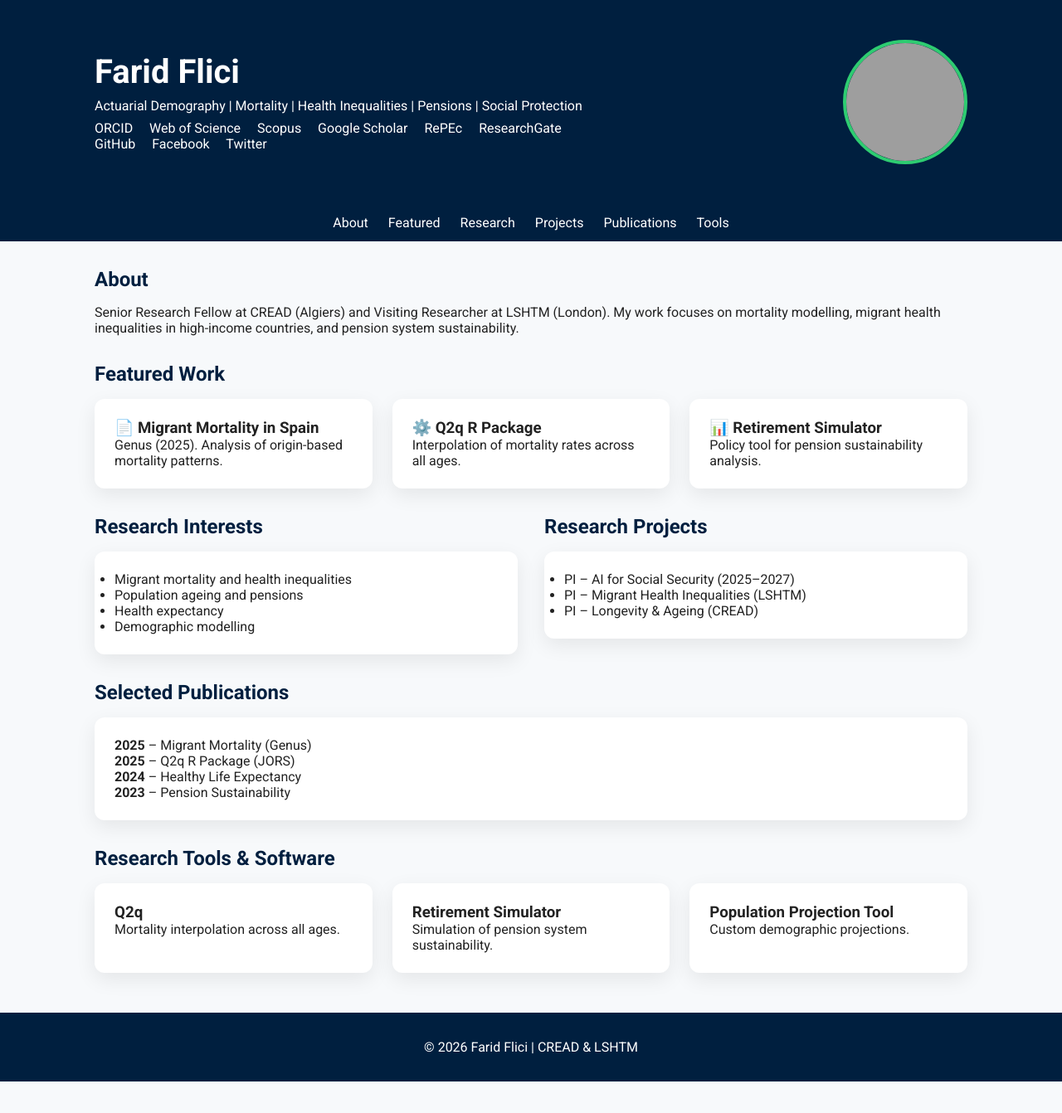
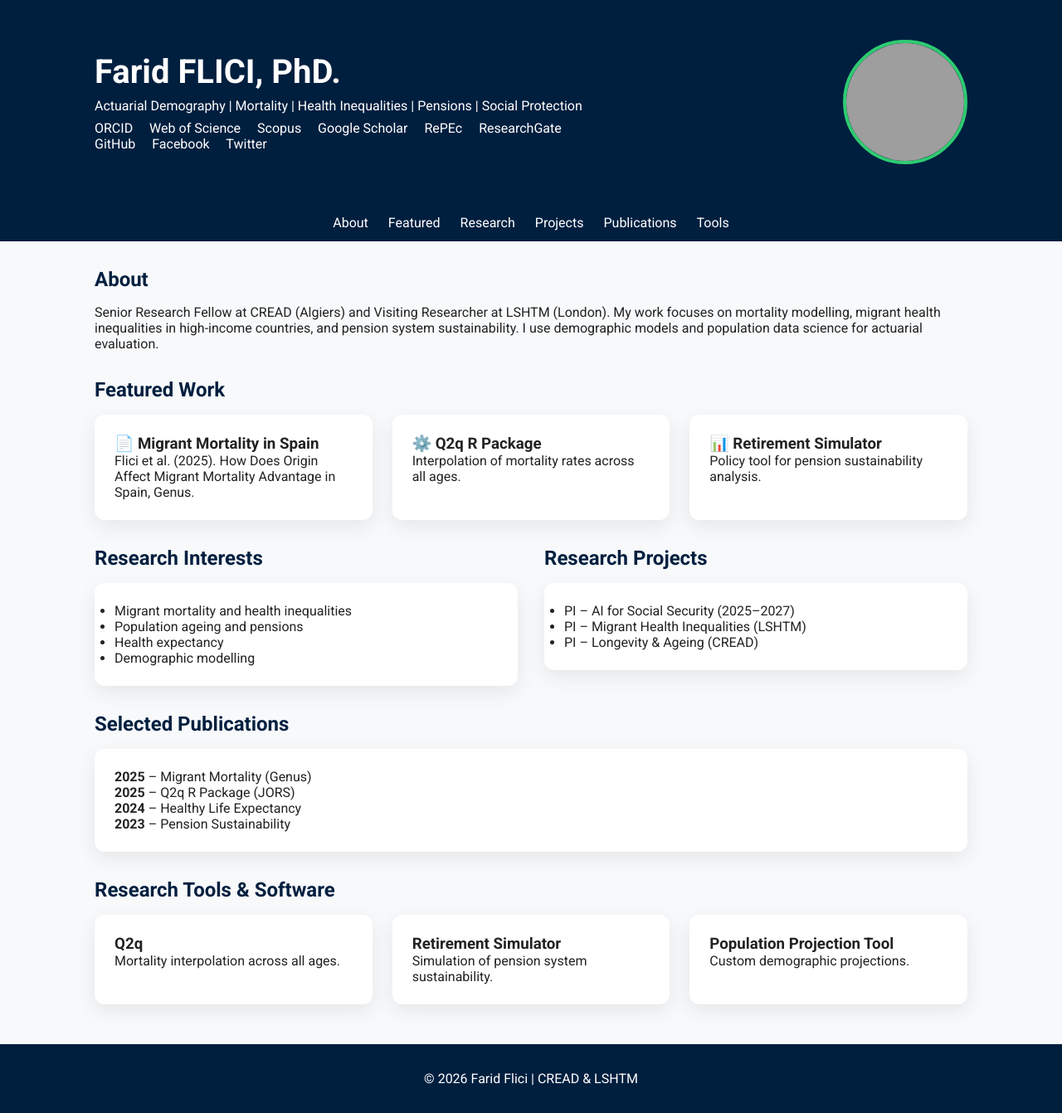
Before and after one commit to Farid-FLICI/farid-flici.github.io, a Jekyll site: the page index2.html, which Jekyll copies as it is, in a window 1280 px wide. Shown: the whole page at 83% size. Built offline with Jekyll 4.4.1, drawn with Linux system fonts in a browser that asks for light colours; before the commit the page ends 1304 px from its top, so only the background shows below that; grey boxes are pictures that could not be loaded.

Commit message:
Update index2.html

```diff
--- a/index2.html
+++ b/index2.html
@@ -161,7 +161,7 @@ footer{
 <div class="container hero">
 
 <div class="hero-text">
-<h1>Farid Flici</h1>
+<h1>Farid FLICI, PhD.</h1>
 <p class="subtitle">Actuarial Demography | Mortality | Health Inequalities | Pensions | Social Protection</p>
 
 <div class="quick-links">
@@ -198,6 +198,7 @@ footer{
 <p>
 Senior Research Fellow at CREAD (Algiers) and Visiting Researcher at LSHTM (London).
 My work focuses on mortality modelling, migrant health inequalities in high-income countries, and pension system sustainability.
+I use demographic models and population data science for actuarial evaluation.
 </p>
 </section>
 
@@ -207,7 +208,7 @@ My work focuses on mortality modelling, migrant health inequalities in high-inco
 
 <div class="card">
 <h3>📄 Migrant Mortality in Spain</h3>
-<p>Genus (2025). Analysis of origin-based mortality patterns.</p>
+<p>Flici et al. (2025). How Does Origin Affect Migrant Mortality Advantage in Spain, Genus.</p>
 </div>
 
 <div class="card">
```
